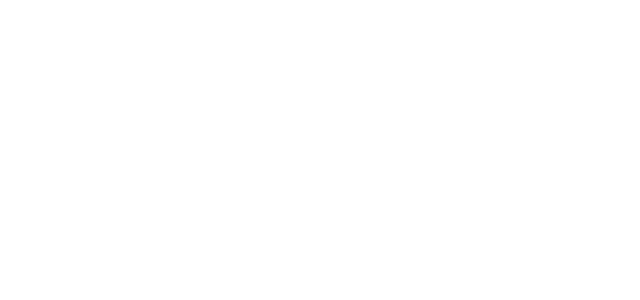
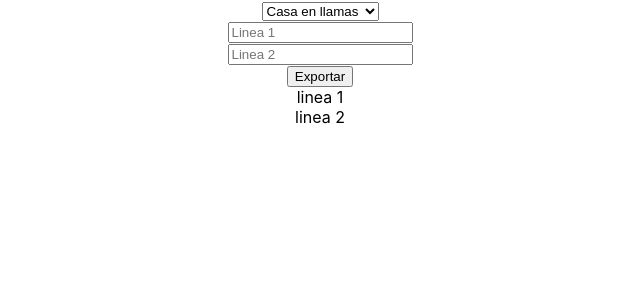
Before and after one commit to JojoUrbina/Generator-Memes, a React (Create React App) app: page / in a window 1280 px wide. Shown: the top 300 px of the page, without its empty margins (320-960 px from the left). Built offline with nearby package versions, Linux system fonts and the light colour scheme.

Commit message:
se agregaron elementos y el hook useState para agregar funcionalidad a los imputs

```diff
--- a/src/App.js
+++ b/src/App.js
@@ -1,9 +1,30 @@
 import logo from './logo.svg';
 import './App.css';
+import { useState } from 'react'
 
 function App() {
+const [linea1, setLinea1] = useState("linea 1");
+const [linea2, setLinea2] = useState("linea 2")
+
+
   return (
     <div className="App">
+      <select >
+        <option value="Casa en llamas" >Casa en llamas</option>
+        <option value="Futurama">Futurama</option>
+        <option value="History Channel">History Channel</option>
+        <option value="Matrix">Matrix</option>
+        <option value="Philoso Raptor">Philoso Raptor</option>
+        <option value="Smart Guy">Smart Guy</option>
+       </select><br/>
+      <input type='text' placeholder='Linea 1' onChange={(e)=>setLinea1(e.target.value)}/><br/>
+      <input type='text' placeholder='Linea 2' onChange={(e)=>setLinea2(e.target.value)}/><br/>
+      <button type='submit'>Exportar</button>
+      <div>
+        <span>{linea1}</span><br/>
+        <span>{linea2}</span>
+      </div>
+
 
     </div>
   );
```
Also changed, not shown: src/index.js (line endings or trailing spaces).
